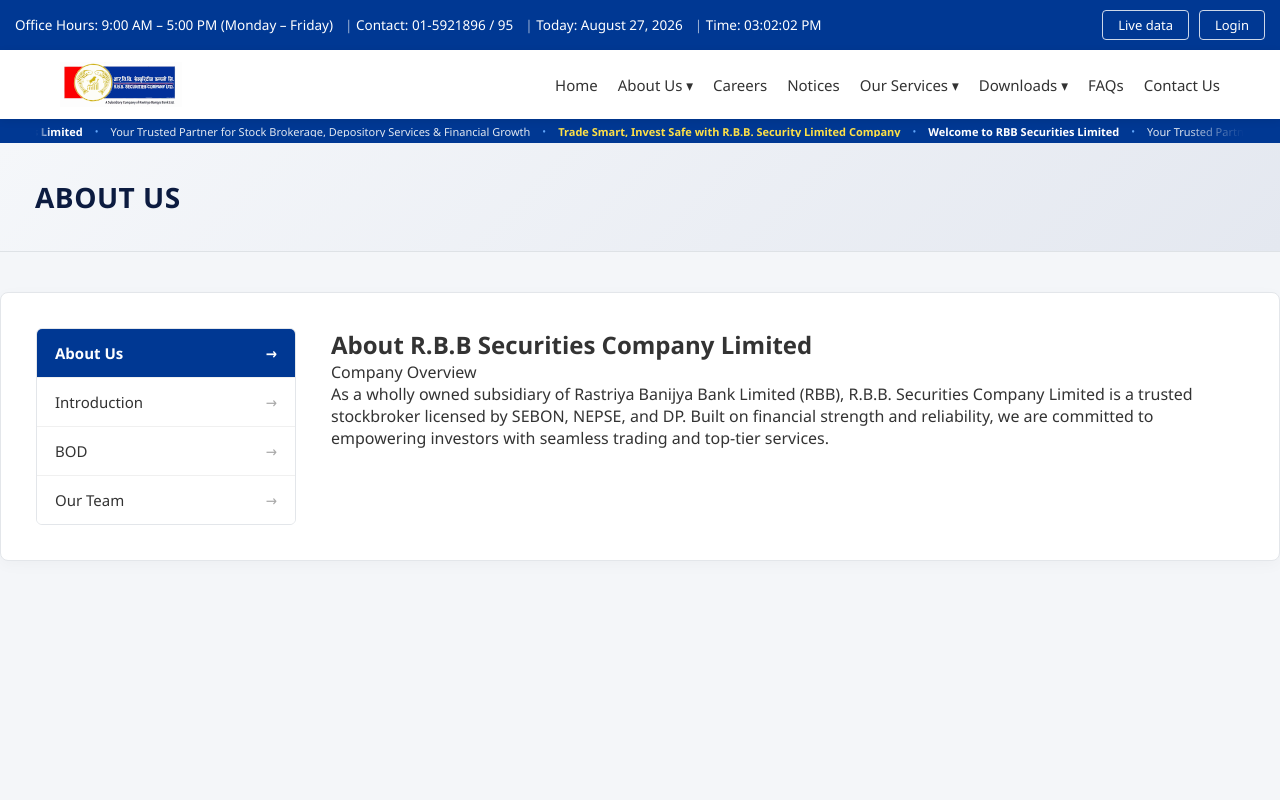
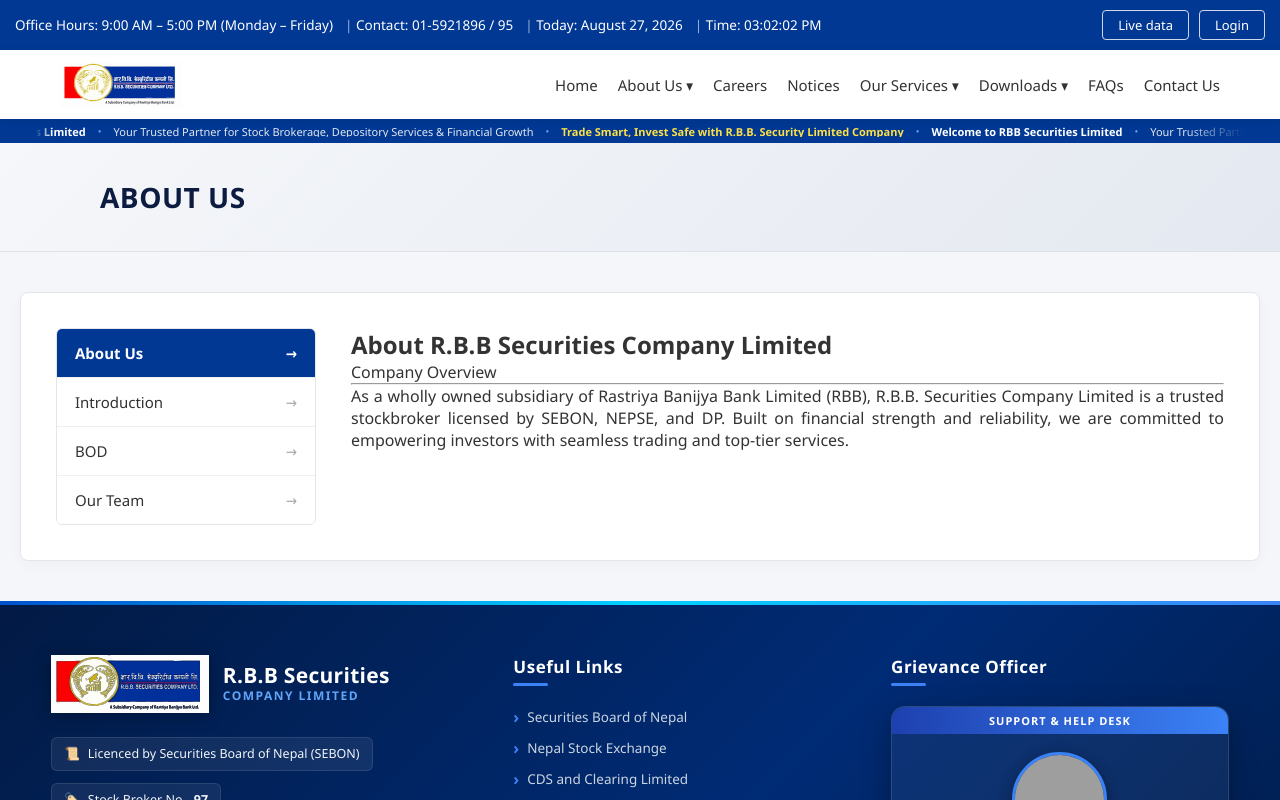
Before and after one commit to srijanathulung97/website, a React (Create React App) app: page /about in a window 1280 px wide. Shown: the top 800 px of the page. Built offline with nearby package versions, Linux system fonts and the light colour scheme; grey boxes are pictures that could not be loaded.

Commit message:
view height is removed

```diff
--- a/src/components/AboutLayout.css
+++ b/src/components/AboutLayout.css
@@ -1,7 +1,6 @@
 /* Layout Wrapper & Hero Banner */
 .about-layout-wrapper {
   background-color: #f4f6f9;
-  min-height: 100vh;
 }
 
 .hero-banner {
@@ -11,7 +10,7 @@
   animation: fadeInDown 0.4s ease-out;
 }
 .hero-banner .container {
-  padding-left: 35px;  /* Matches the 35px padding inside .about-card-container */
+  padding-left: 100px;  /* Matches the 35px padding inside .about-card-container */
   padding-right: 35px; /* Ensures right edge symmetry */
 }
 .hero-title {
@@ -24,6 +23,11 @@
 
 .content-wrapper {
   padding: 40px 0;
+
+}
+.content-wrapper .container {
+  max-width: 1240px; /* Adjust this value down (e.g., 900px or 850px) to make it narrower */
+  margin: 0 auto;   /* Keeps the card centered on the page */
 }
 
 .about-card-container {
--- a/src/components/AboutPage.jsx
+++ b/src/components/AboutPage.jsx
@@ -7,7 +7,12 @@
     <AboutLayout>
       <h2 className="title-navy">About R.B.B Securities Company Limited</h2>
       <p className="subtitle-gray">Company Overview</p>
-      <p className="body-text">
+
+      {/* Horizontal Divider Line */}
+      <hr className="divider-line" />
+
+      {/* Justified Body Text */}
+      <p className="body-text" style={{ textAlign: 'justify' }}>
         As a wholly owned subsidiary of Rastriya Banijya Bank Limited (RBB), R.B.B. Securities Company Limited is a trusted stockbroker licensed by SEBON, NEPSE, and DP. Built on financial strength and reliability, we are committed to empowering investors with seamless trading and top-tier services.
       </p>
     </AboutLayout>
```
Also changed, not shown: src/components/AboutUspage.jsx (+7 -3 lines).
